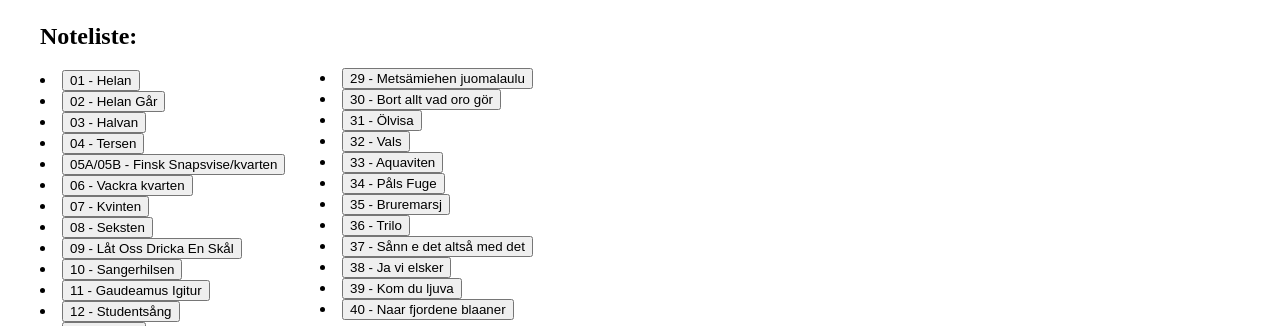
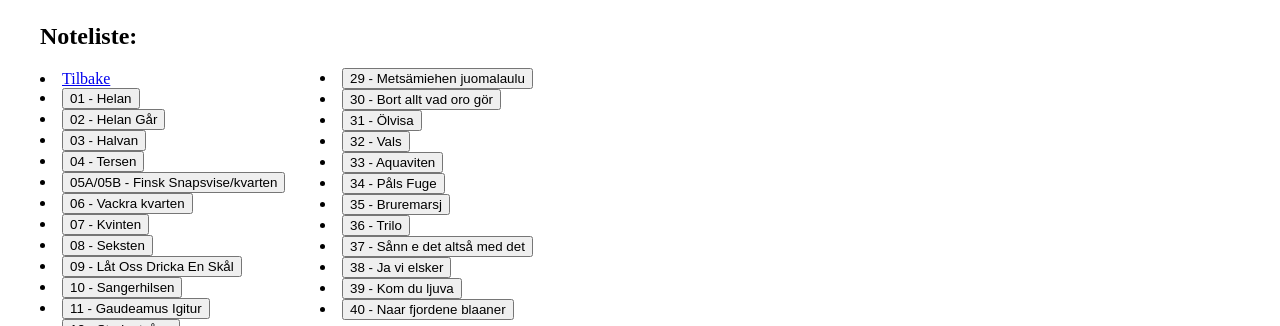
Before and after one commit to Johnny78i/sss.miljosangbok.5.1, a plain HTML site: page miljosangbok5.1.html in a window 1280 px wide. Shown: the part 132-458 px from the top of the page. Drawn offline with Linux system fonts and the light colour scheme.

Commit message:
Update miljosangbok5.1.html

```diff
--- a/miljosangbok5.1.html
+++ b/miljosangbok5.1.html
@@ -30,6 +30,8 @@
 
 	<h1><p style="font-family:Georgia, serif;font-size:40px">SSS Miljøsangbok Versjon 5.1 MuseScore</p></h1>
 <h2>Noteliste:</h2>
+
+<li><a href="https://johnny78i.github.io/sssheets/">Tilbake</a></li>
 
 	<li ><button type="button" onclick="myFunction1(); myFunctionT()" onclick="myfunction0()">01 - Helan
 	</button> </li>
```
